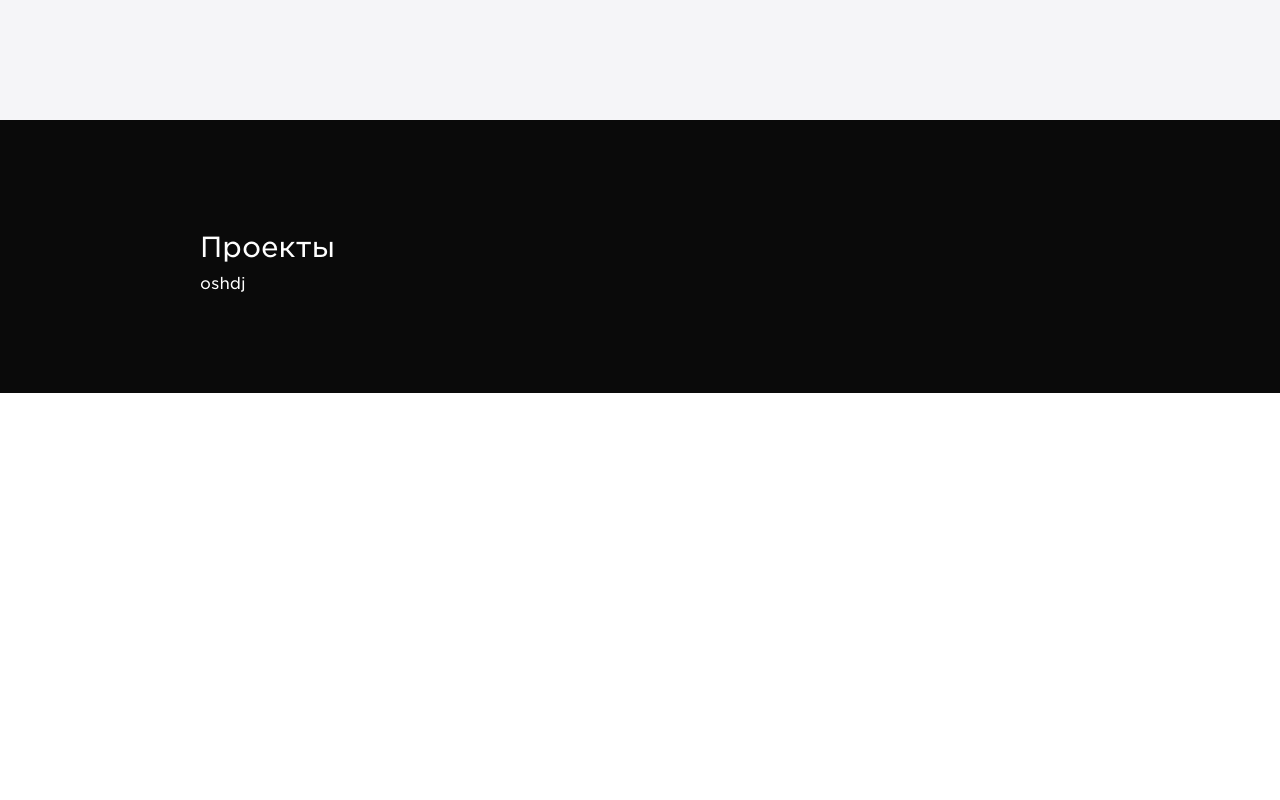
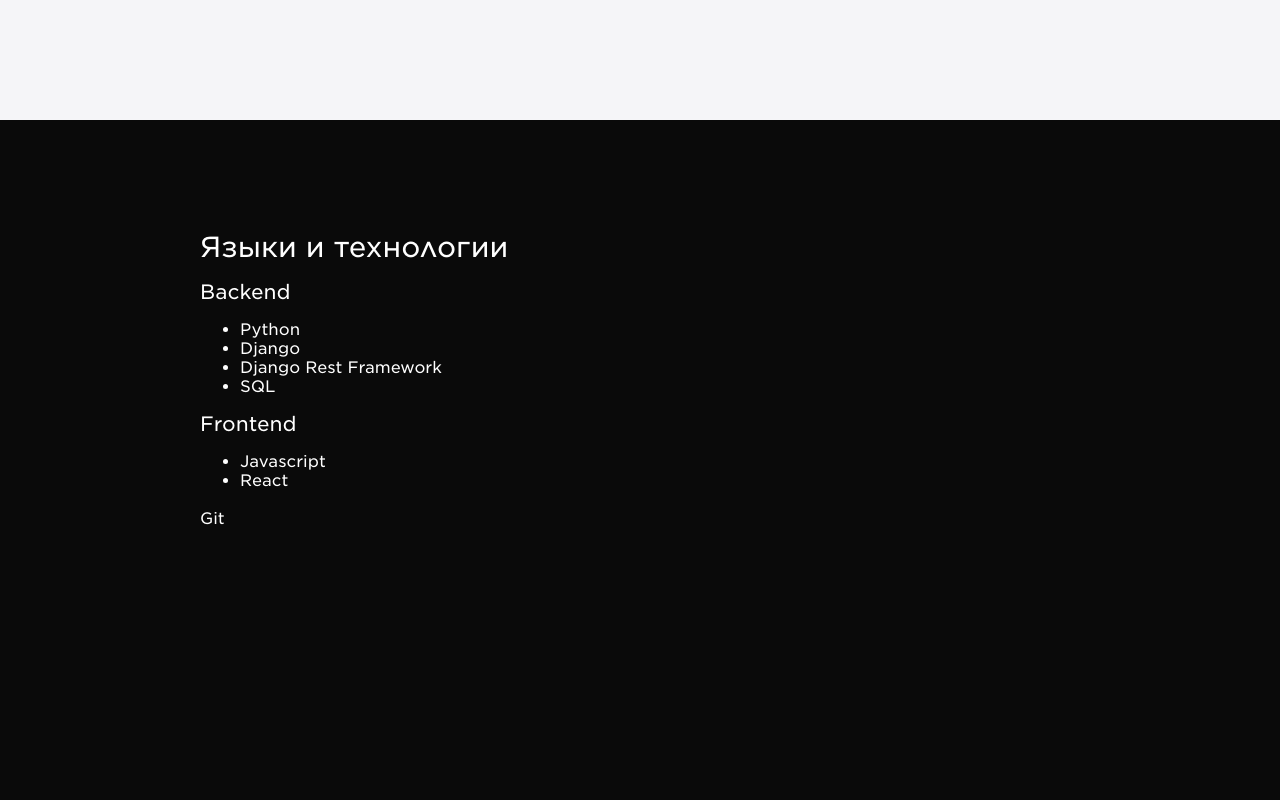
Before and after one commit to Egor-oop/personal_website, a React (Create React App) app in the folder personal/: page / in a window 1280 px wide. Shown: the part 680-1480 px from the top of the page. Before the commit the page ends 1073 px from the top, so only its background shows below. Built offline with nearby package versions, Linux system fonts and the light colour scheme.

Commit message:
feature: skills section

```diff
--- a/personal/src/App.jsx
+++ b/personal/src/App.jsx
@@ -1,12 +1,14 @@
 import { Main } from "./components/main/Main"
 import { Projects } from "./components/projects/Projects"
 import { Navigation } from "./components/navigatioin/Navigation"
+import { Skills } from "./components/skills/Skills"
 
 function App() {
     return (
         <>
             <Navigation />
             <Main />
+            <Skills />
             <Projects />
         </>
     )
--- a/personal/src/components/navigatioin/Navigation.jsx
+++ b/personal/src/components/navigatioin/Navigation.jsx
@@ -5,6 +5,7 @@ export const Navigation = () => {
     return (
         <nav className={styles['nav']}>
             <a href='#mainSection'><div className={styles['nav__hlink']}>Обо мне</div></a>
+            <a href='#skillsSection'><div className={styles['nav__hlink']}>Языки и технологии</div></a>
             <a href='#projectsSection'><div className={styles['nav__hlink']}>Проекты</div></a>
         </nav>
     )
--- a/personal/src/components/navigatioin/Navigation.module.scss
+++ b/personal/src/components/navigatioin/Navigation.module.scss
@@ -16,6 +16,12 @@
         padding: 12px 20px;
         border-radius: 50px;
         display: inline-block;
+        transition: margin-left .3s cubic-bezier(0.39, 0.58, 0.57, 1);
+        max-width: 120px;
+    }
+
+    &__hlink:hover {
+        margin-left: 10px;
     }
 }
 
--- a/personal/src/components/projects/Projects.jsx
+++ b/personal/src/components/projects/Projects.jsx
@@ -6,9 +6,9 @@ export const Projects = () => {
     return (
         <section
             id='projectsSection'
-            className={`container ${styles['projects-section']} ${sectionStyles['dr-section']}`}
+            className={`container ${styles['projects-section']} ${sectionStyles['lg-section']}`}
         >
-            <span className='heading heading2 dr-th'>Проекты</span>
+            <span className='heading heading2'>Проекты</span>
             <p>oshdj</p>
         </section>
     )
--- /dev/null
+++ b/personal/src/components/skills/Skills.jsx
@@ -0,0 +1,28 @@
+import React from 'react'
+import styles from './Skills.module.scss'
+import sectionStyles from '../../section.module.scss'
+
+export const Skills = () => {
+    return (
+        <section
+            id='skillsSection'
+            className={`container ${sectionStyles['dr-section']}`}
+        >
+            <span className='heading heading2 dr-th'>Языки и технологии</span>
+            <span className='heading heading3 dr-th'>Backend</span>
+            <ul>
+                <li>Python</li>
+                <li>Django</li>
+                <li>Django Rest Framework</li>
+                <li>SQL</li>
+            </ul>
+            <span className='heading heading3 dr-th'>Frontend</span>
+            <ul>
+                <li>Javascript</li>
+                <li>React</li>
+            </ul>
+            <br />
+            <p>Git</p>
+        </section>
+    )
+}
--- a/personal/src/index.scss
+++ b/personal/src/index.scss
@@ -30,6 +30,7 @@ h1 {
 
 section {
     padding: 100px 0;
+    min-height: 100vh;
 }
 
 .container {
@@ -40,7 +41,7 @@ section {
 .heading {
     font-weight: 500;
     color: $darkHeadFont;
-    display: inline-block;
+    display: block;
     margin: 10px 0;
 }
 
@@ -51,3 +52,8 @@ section {
 .heading.heading2 {
     font-size: 28px;
 }
+
+.heading.heading3 {
+    font-size: 20px;
+    margin: 16px 0;
+}
```
Also changed, not shown: personal/src/components/skills/Skills.module.scss (added).
